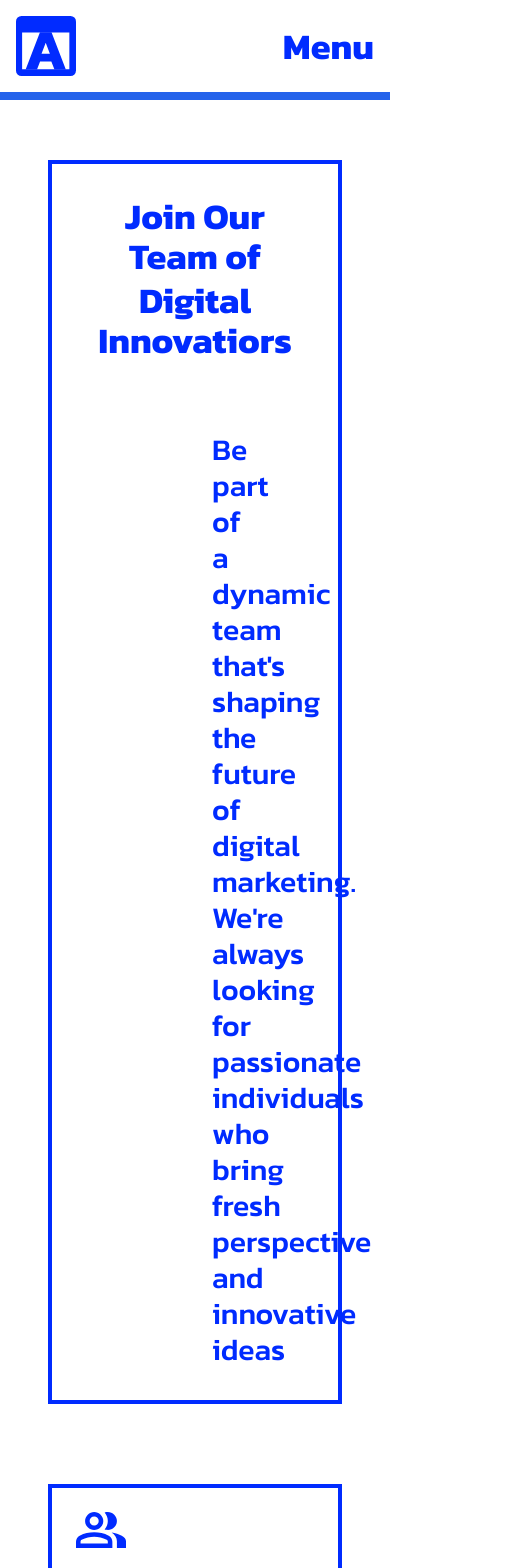
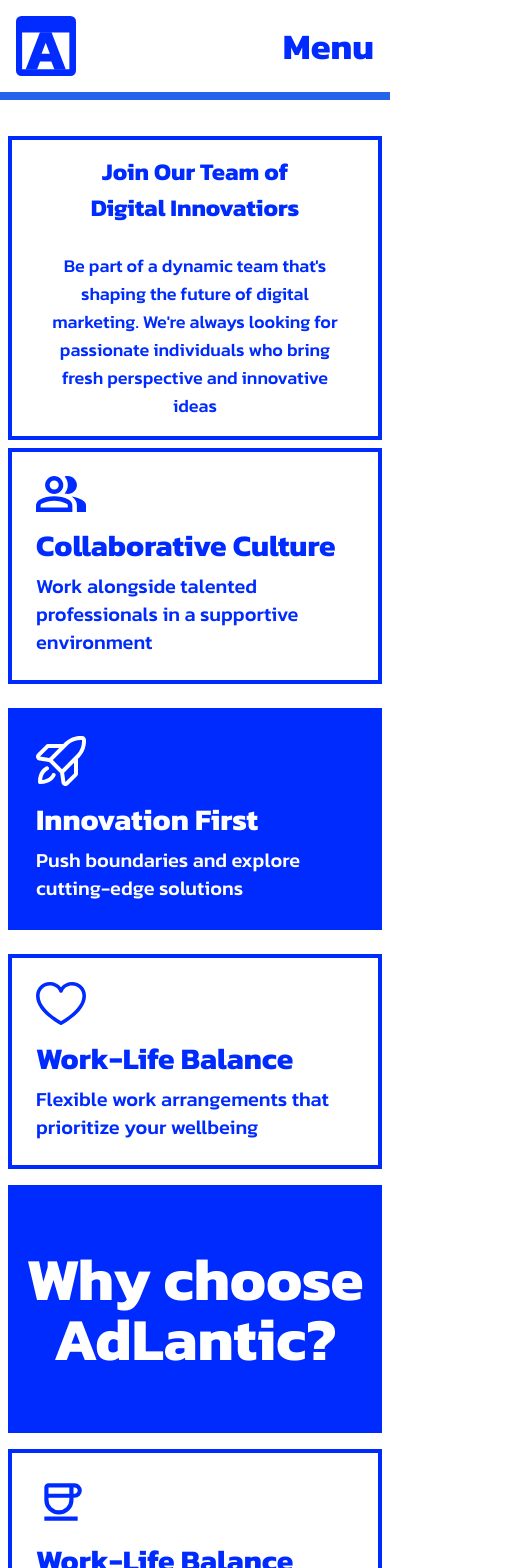
Before and after one commit to awatizetechindia/adlantic-webpage, a Next.js app: page /careers in a window 390 px wide. Shown: the top 1568 px of the page, 505 px wide, since content can reach past the window. Built offline with nearby package versions, Linux system fonts and the light colour scheme.

Commit message:
made careers page responsive

```diff
--- a/src/app/careers/page.tsx
+++ b/src/app/careers/page.tsx
@@ -66,9 +66,9 @@
 
 const page = () => {
   return (
-    <div className="px-12 py-8">
+    <div className="px-2 md:px-12 py-2 md:py-8">
       <HeroSection />
-      <div className="grid grid-cols-1 md:grid-cols-3 gap-6 mt-12 py-8">
+      <div className="grid grid-cols-1 md:grid-cols-3 gap-6 py-2 md:py-8">
         {cultureBlocks.map((block, index) => (
           <CultureBlock
             key={index}
@@ -79,14 +79,14 @@
           />
         ))}
       </div>
-      <div className="py-8">
+      <div className="py-2 md:py-8">
         <div className="bg-primary py-16">
           <h1 className="text-6xl font-bold text-white container  text-center ">
             Why choose AdLantic?
           </h1>
         </div>
       </div>
-      <div className="grid grid-cols-1 md:grid-cols-3 gap-6 mt-12 py-8">
+      <div className="grid grid-cols-1 md:grid-cols-3 gap-6 py-2 md:py-8">
         {cultureBlocks2.map((block, index) => (
           <CultureBlock
             key={index}
@@ -109,8 +109,10 @@
         </div>
       </div>
       <div className="py-8">
-        <div className="border-4 border-primary text-center p-12">
-          <h1 className="text-8xl font-bold text-primary">AdLantic</h1>
+        <div className="border-4 border-primary text-center py-12 md:p-12">
+          <h1 className="text-6xl md:text-8xl font-bold text-primary">
+            AdLantic
+          </h1>
         </div>
       </div>
       <div className="py-8">
--- a/src/components/careers/HeroSection.tsx
+++ b/src/components/careers/HeroSection.tsx
@@ -2,14 +2,14 @@
 
 export default function HeroSection() {
   return (
-    <section className="border-4 border-primary p-8">
-      <div className="text-center space-y-6">
-        <div className="text-4xl md:text-7xl font-black text-primary pb-12">
+    <section className="border-4 sm:border-4 border-primary p-4 sm:p-6 md:p-8">
+      <div className="text-center space-y-3 sm:space-y-4 md:space-y-6">
+        <div className="text-2xl sm:text-3xl md:text-5xl lg:text-7xl font-black text-primary pb-4 sm:pb-6 md:pb-12">
           <h1 className="pb-1">Join Our Team of</h1> Digital Innovatiors
         </div>
 
-        <div className="space-y-4 text-primary text-3xl font-medium">
-          <p className="px-32 font-medium">
+        <div className="space-y-2 sm:space-y-3 md:space-y-4 text-primary text-lg sm:text-xl md:text-2xl lg:text-3xl font-medium">
+          <p className="px-4 sm:px-8 md:px-16 lg:px-32 font-medium">
             Be part of a dynamic team that&apos;s shaping the future of digital
             marketing. We&apos;re always looking for passionate individuals who
             bring fresh perspective and innovative ideas
```
